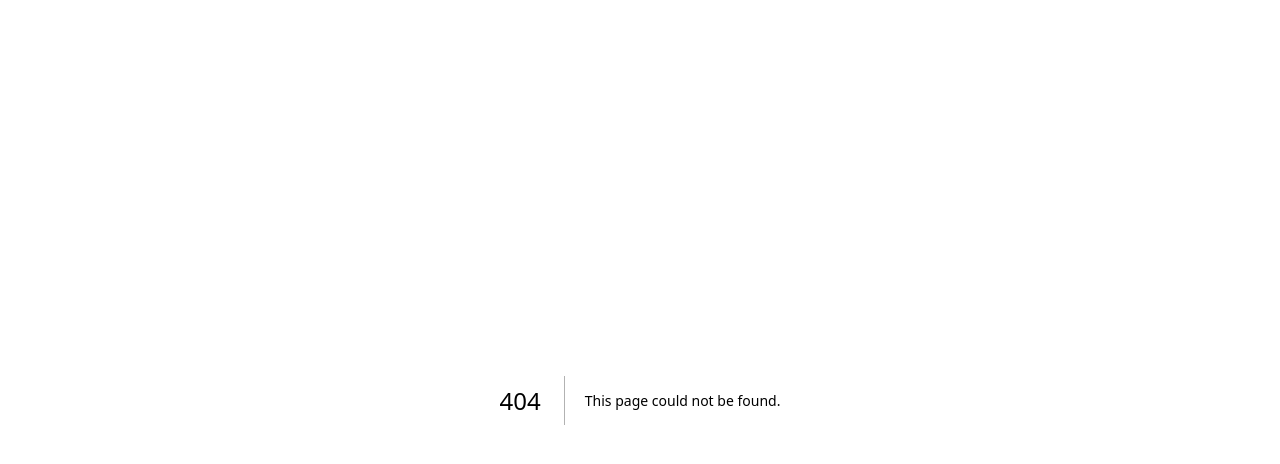
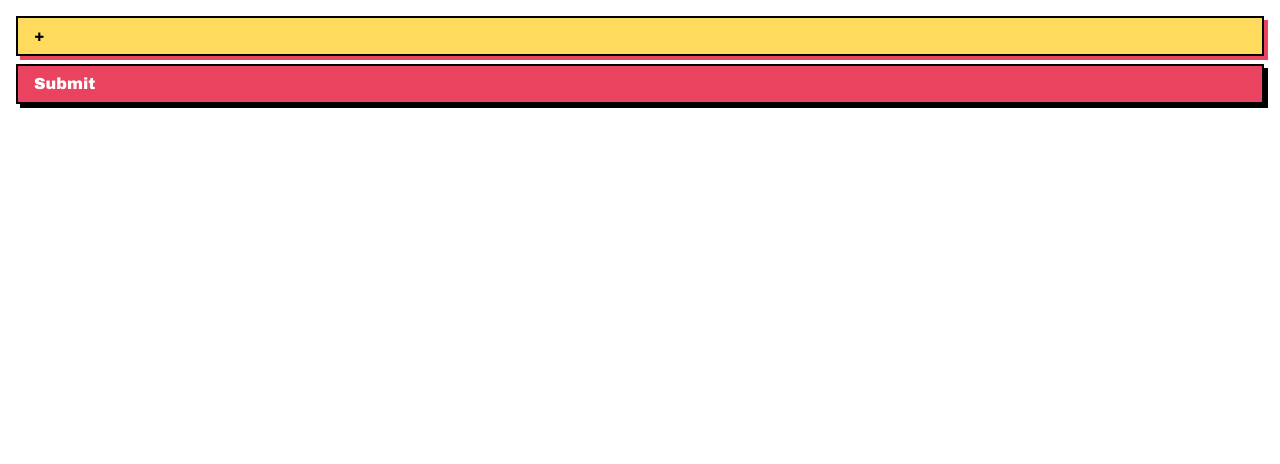
Before and after one commit to mangonob/next-init, a Next.js app: page /form in a window 1280 px wide. Before the commit this address had no page. Shown: the top 464 px of the page. Built offline with nearby package versions, Linux system fonts and the light colour scheme.

Commit message:
WIP: feat: form

```diff
--- a/src/app/examples/page.tsx
+++ b/src/app/examples/page.tsx
@@ -6,7 +6,7 @@ import { useState } from 'react'
 
 import { Button } from '@/components/retroui/Button'
 import { Input } from '@/components/retroui/Input'
-import { useChanged } from '@/hooks/useChanged'
+import { useUpdateOnChanged } from '@/hooks/useUpdateOnChanged'
 
 export default function Examples() {
   'use no memo'
@@ -17,7 +17,7 @@ export default function Examples() {
     fetchData().then(newData => setData(newData as number[]))
   })
 
-  useChanged(data, newData => {
+  useUpdateOnChanged(data, newData => {
     if (newData.length) {
       setValue(newData.map(String).join(','))
     }
--- /dev/null
+++ b/src/app/form/index.module.scss
@@ -0,0 +1,7 @@
+.form {
+  padding: 16px;
+
+  span[role='danger'] {
+    color: red;
+  }
+}
--- /dev/null
+++ b/src/app/form/page.tsx
@@ -0,0 +1,163 @@
+'use client'
+
+import { zodResolver } from '@hookform/resolvers/zod'
+import { useMemoizedFn } from 'ahooks'
+import cc from 'classcat'
+import {
+  FormProvider,
+  type SubmitHandler,
+  useFieldArray,
+  useForm,
+  useFormContext,
+  useFormState,
+} from 'react-hook-form'
+import * as z from 'zod'
+
+import { Button } from '@/components/retroui/Button'
+import { Input } from '@/components/retroui/Input'
+import { flatMap } from '@/utils'
+
+import styles from './index.module.scss'
+
+const UserSchema = z.object({
+  age: z
+    .number('年龄必须输入数字')
+    .min(3, '年龄必须大于3')
+    .max(120, '年龄必须小于120'),
+  name: z.string().min(1, '输入姓名'),
+  get children() {
+    return z.array(UserSchema).nullish()
+  },
+})
+
+const FormDataSchema = z.object({
+  items: z
+    .array(UserSchema)
+    .min(1, '至少添加一个用户')
+    .max(5, '最多添加五个用户'),
+})
+
+type FormData = z.infer<typeof FormDataSchema>
+
+export default function FormExample() {
+  const methods = useForm({
+    resolver: zodResolver(FormDataSchema),
+    mode: 'onChange',
+    defaultValues: { items: [] },
+  })
+
+  const {
+    handleSubmit,
+    control,
+    formState: { errors },
+  } = methods
+
+  const onSubmit: SubmitHandler<FormData> = useMemoizedFn(data =>
+    console.log(data),
+  )
+
+  const { fields, remove, append } = useFieldArray({
+    name: 'items' as keyof FormData,
+    control,
+  })
+
+  return (
+    <FormProvider {...methods}>
+      <form
+        className={cc([styles.form, 'flex flex-col gap-2'])}
+        onSubmit={handleSubmit(onSubmit)}
+        autoComplete="off"
+      >
+        {fields.map((field, index) => (
+          <User
+            key={field.id}
+            name={`items.${index}`}
+            onRemove={() => remove(index)}
+          />
+        ))}
+        {flatMap(
+          errors.items?.message || errors.items?.root?.message,
+          e => e,
+        )(e => <span role="danger">{e}</span>).run()}
+        <Button
+          variant="secondary"
+          type="button"
+          onClick={() => append({ age: 10, name: '' })}
+        >
+          +
+        </Button>
+        <Button type="submit">Submit</Button>
+      </form>
+    </FormProvider>
+  )
+}
+
+type UserProps = {
+  onRemove: () => void
+  name: string
+  level?: number
+}
+
+export function User({ level = 0, name, onRemove }: UserProps) {
+  const { register, control, getFieldState } = useFormContext<FormData>()
+
+  const formState = useFormState({
+    control,
+    name: name as keyof FormData,
+  })
+
+  const { error: nameError } = getFieldState(
+    `${name}.name` as keyof FormData,
+    formState,
+  )
+
+  const { error: ageError } = getFieldState(
+    `${name}.age` as keyof FormData,
+    formState,
+  )
+
+  const { fields, remove, append } = useFieldArray({
+    name: (name + '.children') as keyof FormData,
+    control,
+  })
+
+  return (
+    <div className="flex flex-col gap-2">
+      <div className="flex flex-row gap-4" style={{ marginLeft: level * 20 }}>
+        <Input {...register(`${name}.name` as keyof FormData)} />
+        <Input
+          type="number"
+          {...register(`${name}.age` as keyof FormData, {
+            valueAsNumber: true,
+          })}
+        />
+        {(!fields || fields.length <= 0) && (
+          <Button variant="outline" type="button" onClick={onRemove}>
+            -
+          </Button>
+        )}
+        <Button
+          variant="outline"
+          type="button"
+          onClick={() => append({ age: 10, name: '' })}
+        >
+          +
+        </Button>
+      </div>
+      <div style={{ marginLeft: level * 20 }}>
+        {nameError?.message && <span role="danger">{nameError.message}</span>}
+        {ageError?.message && <span role="danger">{ageError.message}</span>}
+      </div>
+      <div className="flex flex-col gap-2">
+        {fields.map((field, index) => (
+          <User
+            key={field.id}
+            name={`${name}.children.${index}`}
+            level={level + 1}
+            onRemove={() => remove(index)}
+          />
+        ))}
+      </div>
+    </div>
+  )
+}
--- a/src/app/globals.css
+++ b/src/app/globals.css
@@ -1,8 +1,5 @@
 @import 'tailwindcss';
 @import 'tw-animate-css';
-@import 'shadcn/tailwind.css';
-
-@custom-variant dark (&:is(.dark *));
 
 html {
   height: 100%;
--- a/src/hooks/index.ts
+++ b/src/hooks/index.ts
@@ -1 +1 @@
-export * from './useChanged'
+export * from './useUpdateOnChanged'
--- a/src/hooks/useChanged.ts
+++ b/src/hooks/useUpdateOnChanged.ts
@@ -1,14 +1,14 @@
 import { useState } from 'react'
 
-export type UseChangedOptions<T> = {
+export type UseUpdateOnChangedOptions<T> = {
   immediate?: boolean
   comparator?: (lhs: T, rhs: T | undefined) => boolean
 }
 
-export function useChanged<T>(
+export function useUpdateOnChanged<T>(
   value: T,
   onChanged: (_: T) => void,
-  options?: UseChangedOptions<T>,
+  options?: UseUpdateOnChangedOptions<T>,
 ) {
   const { immediate = false, comparator = Object.is } = options || {}
 
--- /dev/null
+++ b/src/utils/index.ts
@@ -0,0 +1 @@
+export * from './monad'
--- /dev/null
+++ b/src/utils/monad.ts
@@ -0,0 +1,14 @@
+import { isNil } from 'lodash-es'
+
+type FlatMap<U> = {
+  run: () => U | undefined
+} & (<N>(fn: (v: U) => N | undefined) => FlatMap<N>)
+
+export function flatMap<T, U>(
+  v: T | undefined | null,
+  fn: (v: T) => U | undefined,
+): FlatMap<U> {
+  const run = () => (isNil(v) ? undefined : fn(v))
+  const nextFn = <N>(fn: (v: U) => N | undefined) => flatMap(run(), fn)
+  return Object.assign(nextFn, { run })
+}
--- a/tsconfig.json
+++ b/tsconfig.json
@@ -16,6 +16,9 @@
     "plugins": [
       {
         "name": "next"
+      },
+      {
+        "name": "typescript-plugin-css-modules"
       }
     ],
     "paths": {
```
Also changed, not shown: package.json (+7 -2 lines), 1 other file (tests, documents, lock files or other folders).
